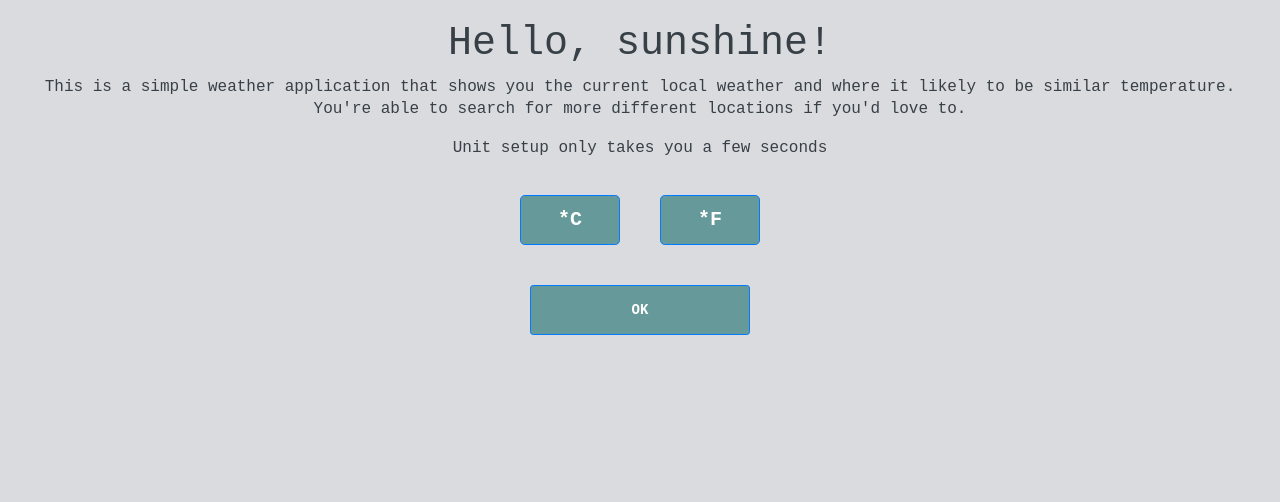
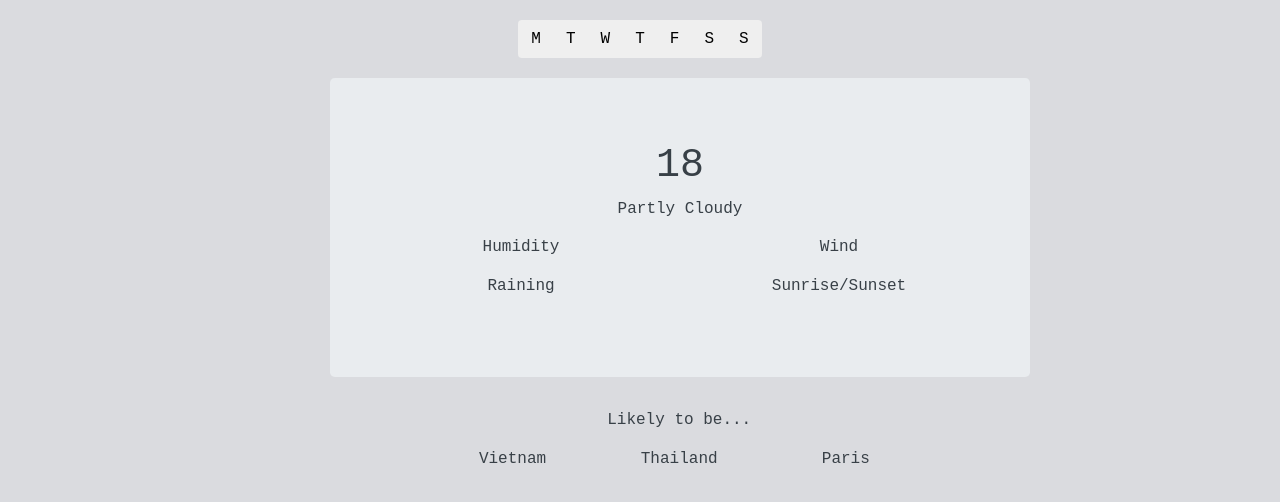
Before and after one commit to Huongg/Local-Weather---FreeCodeCamp, a React app: page / in a window 1280 px wide. Shown: the top 502 px of the page. Built offline with nearby package versions, Linux system fonts and the light colour scheme; what flux would draw is missing.

Commit message:
Set up template for the mainWeather page

```diff
--- a/src/components/App.js
+++ b/src/components/App.js
@@ -31,10 +31,8 @@ class App extends Component {
 	render() {
 	    return (
 	    	<div>
-				{ this.state.finishedSetUp
-				  ? <MainWeather />
-				  : <SetupMenu />
-				}
+				<MainWeather />
+
 			</div>
 	    )
 	}
--- /dev/null
+++ b/src/components/MainWeather/CurrentTemp.js
@@ -0,0 +1,37 @@
+import React, { Component } from 'react';
+import { Jumbotron, Grid, Row, Col } from 'react-bootstrap';
+
+class CurrentTemp extends Component {
+	render() {
+		return(
+			<div className="temp-container">
+		      <Jumbotron>
+		        <h1 className="temp">18</h1>
+		        <p className="description">Partly Cloudy</p>
+		        <Grid>
+		        	<Row>
+					    <Col md={6}>
+					      <p>Humidity</p>
+					    </Col>
+					    <Col md={6}>
+					      <p>Wind</p>
+					    </Col>
+					 </Row>
+
+					 <Row>
+					    <Col md={6}>
+					      <p>Raining</p>
+					    </Col>
+					    <Col md={6}>
+					      <p>Sunrise/Sunset</p>
+					    </Col>
+					 </Row>
+				</Grid>
+		      </Jumbotron>
+		    </div>
+		)
+	}
+
+}
+
+export default CurrentTemp;
--- /dev/null
+++ b/src/components/MainWeather/Dates.js
@@ -0,0 +1,23 @@
+import React, { Component } from 'react';
+import { ButtonToolbar, ButtonGroup, Button } from 'react-bootstrap';
+
+class Dates extends Component {
+	render() {
+		return(
+			<ButtonToolbar>
+		        <ButtonGroup>
+		          <Button>M</Button>
+		          <Button>T</Button>
+		          <Button>W</Button>
+		          <Button>T</Button>
+		          <Button>F</Button>
+		          <Button>S</Button>
+		          <Button>S</Button>
+		        </ButtonGroup>
+		    </ButtonToolbar>
+		)
+	}
+
+}
+
+export default Dates;
--- a/src/components/MainWeather/MainWeather.js
+++ b/src/components/MainWeather/MainWeather.js
@@ -1,14 +1,44 @@
 import React, { Component } from 'react';
+import Dates from './Dates.js';
+import CurrentTemp from './CurrentTemp.js';
+import SimilarTemps from './SimilarTemps.js';
+
+import {getCurrentWeather} from '../../utils/getCurrentWeather';
+import AppStore from '../../libs/AppStore.js';
 
 class MainWeather extends Component {
+	constructor(props) {
+		super(props);
+		this.state = {
+			chosenUnit:undefined
+		}
+	}
+
+	componentDidMount() {
+	    AppStore.addChangeListener('STORE_CHOOSE_TEMP_UNIT', this.onChange);
+	}
+
+	// Callbacks
+	onChange = () => {
+		this.updateChosenUnit();
+  	}
+
+
+  	// Logic
+	updateChosenUnit() {
+		this.setState ({
+			chosenUnit: AppStore.getChosenUnit()
+		})
+	}
 
 	render() {
+		let currentWeather = getCurrentWeather(this.state.chosenUnit);
 		return(
 			<div>
-				<p>You're in the main menu</p>
+				<Dates />
+				<CurrentTemp />
+				<SimilarTemps />
 			</div>
-
-
 		)
 	}
 
--- /dev/null
+++ b/src/components/MainWeather/SimilarTemps.js
@@ -0,0 +1,29 @@
+import React, { Component } from 'react';
+import { Jumbotron, Grid, Row, Col } from 'react-bootstrap';
+
+class SimilarTemps extends Component {
+	render() {
+		return(
+			<div className="similartemps-container">
+		      	<p>Likely to be...</p>
+		        <Grid>
+		        	<Row>
+					    <Col md={4}>
+					      <p>Vietnam</p>
+					    </Col>
+					    <Col md={4}>
+					      <p>Thailand</p>
+					    </Col>
+					    <Col md={4}>
+					      <p>Paris</p>
+					    </Col>
+					 </Row>
+				</Grid>
+
+		    </div>
+		)
+	}
+
+}
+
+export default SimilarTemps;
--- a/src/stylesheets/pages/_mainPage.scss
+++ b/src/stylesheets/pages/_mainPage.scss
@@ -0,0 +1,9 @@
+.temp-container {
+	width: 700px;
+	margin-left: 25%;
+}
+
+.similartemps-container {
+	width: 500px;
+	margin-left: 33%;
+}
--- a/src/utils/getCurrentWeather.js
+++ b/src/utils/getCurrentWeather.js
@@ -1,5 +1,6 @@
 
-
-function getLocalWeather(chosenUnit) {
+function getCurrentWeather(chosenUnit) {
 	console.log(chosenUnit);
 }
+
+module.exports.getCurrentWeather = getCurrentWeather;
```
